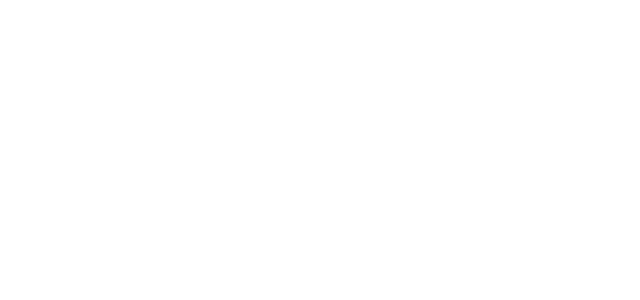
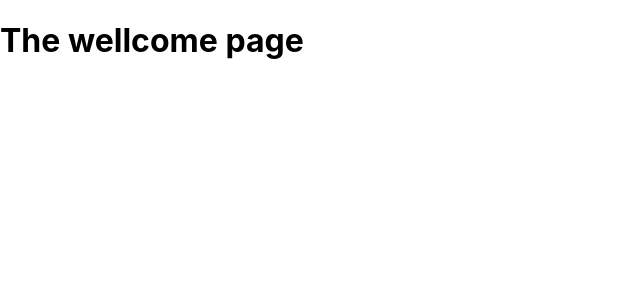
Before and after one commit to Aleksandras97/react-guide, a React (Create React App) app: page /welcome in a window 1280 px wide. Shown: the top 300 px of the page, without its empty margins (0-640 px from the left). Built offline with nearby package versions, Linux system fonts and the light colour scheme.

Commit message:
project init

```diff
--- a/package.json
+++ b/package.json
@@ -8,6 +8,7 @@
     "@testing-library/user-event": "^12.1.10",
     "react": "^17.0.2",
     "react-dom": "^17.0.2",
+    "react-router-dom": "^5.2.1",
     "react-scripts": "4.0.3",
     "web-vitals": "^1.0.1"
   },
--- a/src/App.js
+++ b/src/App.js
@@ -1,8 +1,15 @@
-import './App.css';
-
+import { Route } from "react-router-dom";
+import Products from "./pages/products";
+import Welcome from "./pages/Welcome";
 function App() {
   return (
-    <div className="App">
+    <div>
+      <Route path="/welcome">
+        <Welcome />
+      </Route>
+      <Route path="/products">
+        <Products />
+      </Route>
     </div>
   );
 }
--- a/src/index.js
+++ b/src/index.js
@@ -1,14 +1,17 @@
-import React from 'react';
-import ReactDOM from 'react-dom';
-import './index.css';
-import App from './App';
-import reportWebVitals from './reportWebVitals';
+import React from "react";
+import {render} from "react-dom";
+import { BrowserRouter } from "react-router-dom";
+import "./index.css";
+import App from "./App";
+import reportWebVitals from "./reportWebVitals";
 
-ReactDOM.render(
+render(
   <React.StrictMode>
-    <App />
+    <BrowserRouter>
+      <App />
+    </BrowserRouter>
   </React.StrictMode>,
-  document.getElementById('root')
+  document.getElementById("root")
 );
 
 // If you want to start measuring performance in your app, pass a function
--- /dev/null
+++ b/src/pages/Welcome.js
@@ -0,0 +1,9 @@
+const Welcome = () => {
+    return (
+        <div>
+            <h1>The wellcome page</h1>
+        </div>
+    )
+}
+
+export default Welcome
--- /dev/null
+++ b/src/pages/products.js
@@ -0,0 +1,9 @@
+const Products = () => {
+    return (
+        <div>
+            <h1>Products page</h1>
+        </div>
+    )
+}
+
+export default Products
```
Also changed, not shown: 1 other file (tests, documents, lock files or other folders).
